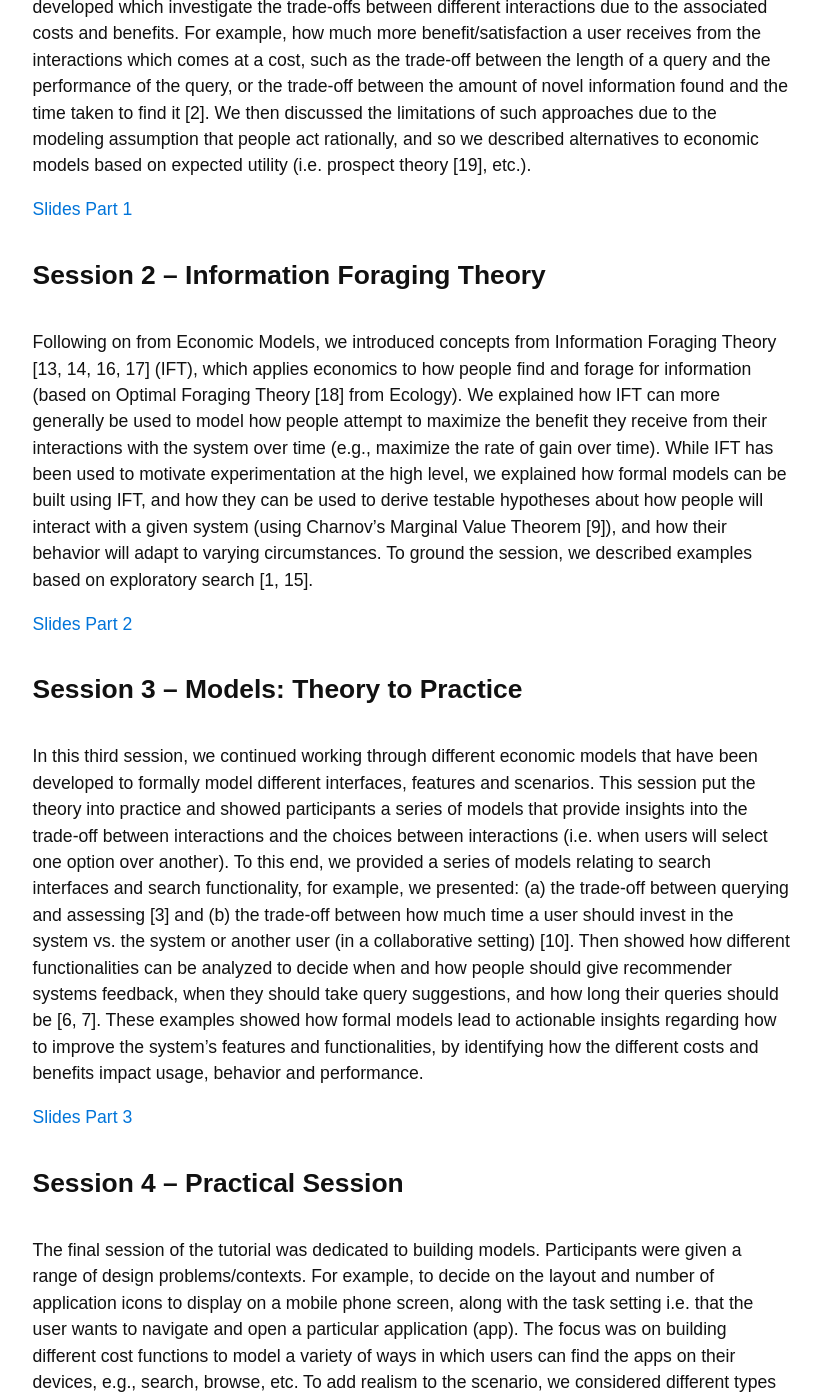
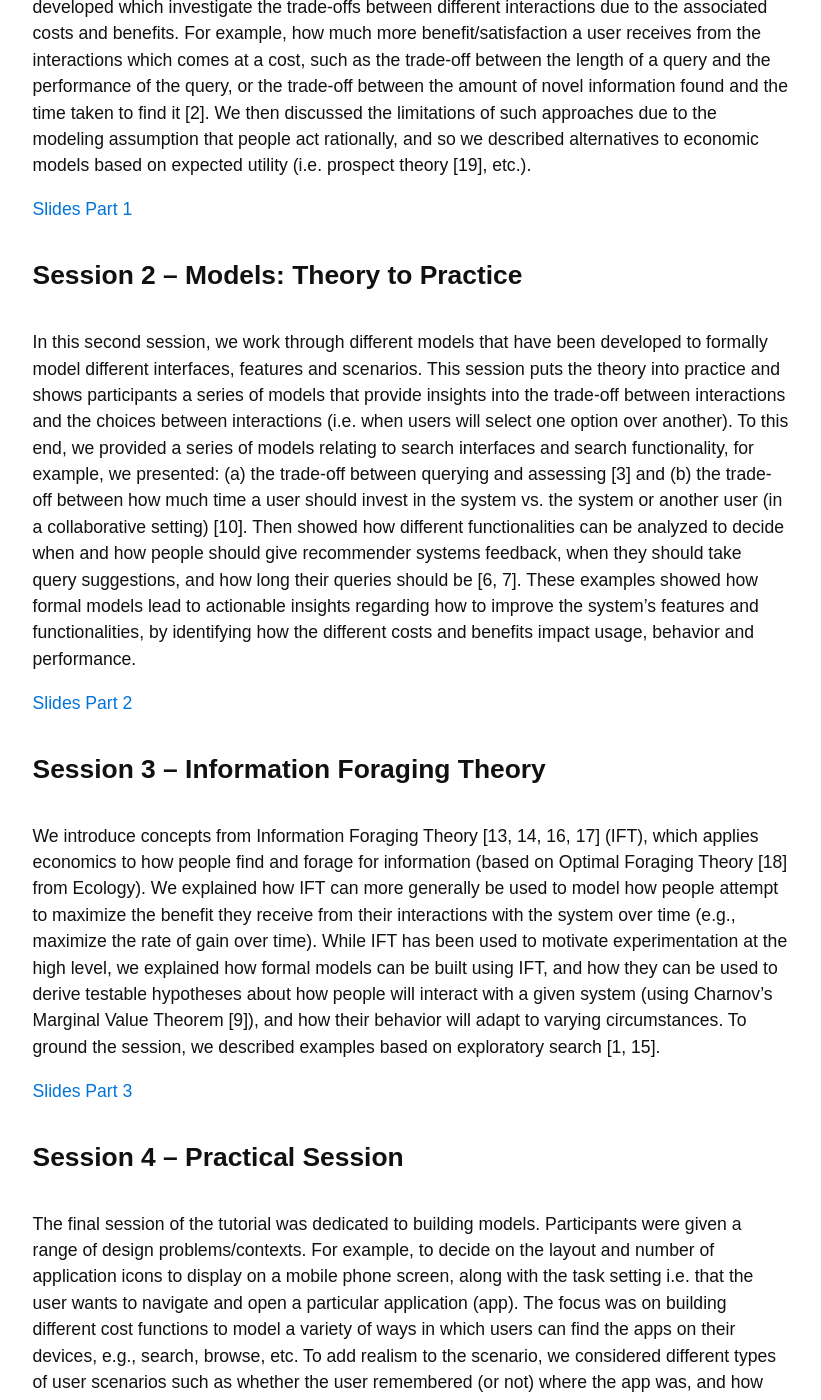
Before and after one commit to ielab/ielab.github.io, a Jekyll site: the page built from _tutorials/economic-hci.md, in a window 1280 px wide and 1400 px high, scrolled down 1179 px. Shown: the whole window, without its empty margins (330-1151 px from the left). Built offline with Jekyll 4.4.1, drawn with Linux system fonts in a browser that asks for light colours.

Commit message:
update to CHI

```diff
--- a/_tutorials/economic-hci.md
+++ b/_tutorials/economic-hci.md
@@ -21,14 +21,17 @@ The first session focused on providing a grounding in economic and optimization
 
 [Slides Part 1](../files/1-bemchi-tutorial-introduction.pdf)
 
-<h2>Session 2 – Information Foraging Theory</h2>
-Following on from Economic Models, we introduced concepts from Information Foraging Theory [13, 14, 16, 17] (IFT), which applies economics to how people find and forage for information (based on Optimal Foraging Theory [18] from Ecology). We explained how IFT can more generally be used to model how people attempt to maximize the benefit they receive from their interactions with the system over time (e.g., maximize the rate of gain over time). While IFT has been used to motivate experimentation at the high level, we explained how formal models can be built using IFT, and how they can be used to derive testable hypotheses about how people will interact with a given system (using Charnov’s Marginal Value Theorem [9]), and how their behavior will adapt to varying circumstances. To ground the session, we described examples based on exploratory search [1, 15].
+
+<h2>Session 2 – Models: Theory to Practice</h2>
+In this second session, we work through different models that have been developed to formally model different interfaces, features and scenarios. This session puts the theory into practice and shows participants a series of models that provide insights into the trade-off between interactions and the choices between interactions (i.e.
+when users will select one option over another). To this end, we provided a series of models relating to search interfaces and search functionality, for example, we presented: (a) the trade-off between querying and assessing [3] and (b) the trade-off between how much time a user should invest in the system vs. the system or another user (in a collaborative setting) [10]. Then showed how different functionalities can be analyzed to decide when and how people should give recommender systems feedback, when they should take query suggestions, and how long their queries should be [6, 7]. These examples showed how formal models lead to actionable insights regarding how to improve the system’s features and functionalities, by identifying how the different costs and benefits impact usage, behavior and performance.
 
 [Slides Part 2](../files/2-bemchi-tutorial-models.pdf)
 
-<h2>Session 3 – Models: Theory to Practice</h2>
-In this third session, we continued working through different economic models that have been developed to formally model different interfaces, features and scenarios. This session put the theory into practice and showed participants a series of models that provide insights into the trade-off between interactions and the choices between interactions (i.e.
-when users will select one option over another). To this end, we provided a series of models relating to search interfaces and search functionality, for example, we presented: (a) the trade-off between querying and assessing [3] and (b) the trade-off between how much time a user should invest in the system vs. the system or another user (in a collaborative setting) [10]. Then showed how different functionalities can be analyzed to decide when and how people should give recommender systems feedback, when they should take query suggestions, and how long their queries should be [6, 7]. These examples showed how formal models lead to actionable insights regarding how to improve the system’s features and functionalities, by identifying how the different costs and benefits impact usage, behavior and performance.
+
+<h2>Session 3 – Information Foraging Theory</h2>
+We introduce concepts from Information Foraging Theory [13, 14, 16, 17] (IFT), which applies economics to how people find and forage for information (based on Optimal Foraging Theory [18] from Ecology). We explained how IFT can more generally be used to model how people attempt to maximize the benefit they receive from their interactions with the system over time (e.g., maximize the rate of gain over time). While IFT has been used to motivate experimentation at the high level, we explained how formal models can be built using IFT, and how they can be used to derive testable hypotheses about how people will interact with a given system (using Charnov’s Marginal Value Theorem [9]), and how their behavior will adapt to varying circumstances. To ground the session, we described examples based on exploratory search [1, 15].
+
 
 [Slides Part 3](../files/3-bemchi-tutorial-foraging-theory.pdf)
 
```
